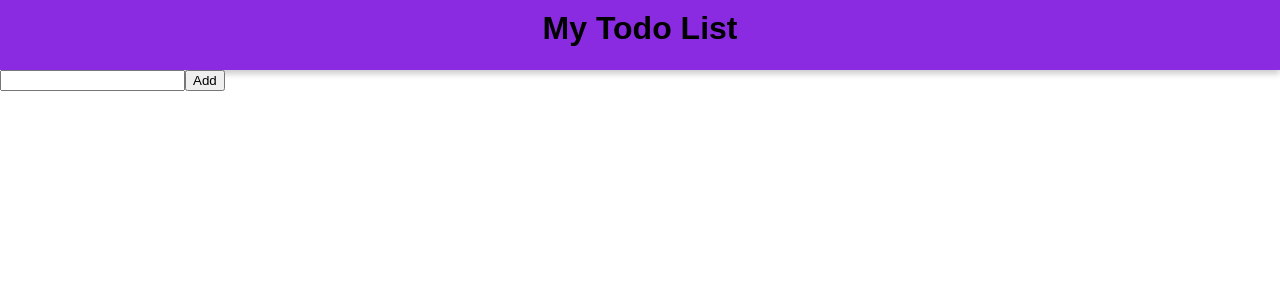
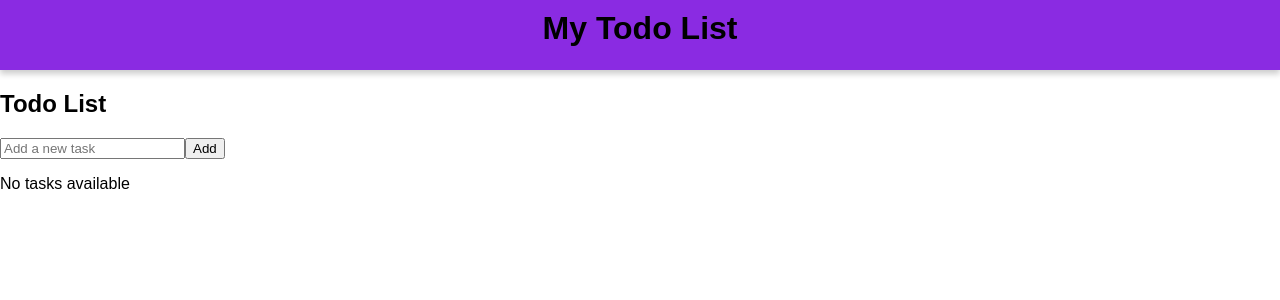
Before and after one commit to KMPKBandara/Taskly, a React (Vite) app in the folder taskly/: page / in a window 1280 px wide. Shown: the top 300 px of the page. Built offline with nearby package versions, Linux system fonts and the light colour scheme.

Commit message:
Set Todo List

```diff
--- /dev/null
+++ b/taskly/src/components/Form.jsx
@@ -0,0 +1,24 @@
+import { useState } from "react";
+
+export default function Form({ setTodos }) {
+  const [todo, setTodo] = useState("");
+
+  function handleSubmit(e) {
+    e.preventDefault();
+    if (!todo.trim()) return;
+    setTodos((prevTodos) => [...prevTodos, todo]);
+    setTodo("");
+  }
+
+  return (
+    <form onSubmit={handleSubmit}>
+      <input
+        onChange={(e) => setTodo(e.target.value)}
+        value={todo}
+        type="text"
+        placeholder="Add a new task"
+      />
+      <button type="submit">Add</button>
+    </form>
+  );
+}
--- a/taskly/src/components/Todo.jsx
+++ b/taskly/src/components/Todo.jsx
@@ -1,29 +1,15 @@
 import { useState } from "react";
-import TodoItem from "./TodoItem";
+import Form from "./Form";
+import TodoList from "./TodoList";
 
 export default function Todo() {
-  const [todo, setTodo] = useState("");
   const [todos, setTodos] = useState([]);
 
-  function handleSubmit(e) {
-    e.preventDefault();
-    setTodos([...todos, todo]);
-    setTodo("");
-  }
   return (
     <div>
-      <form action="" onSubmit={handleSubmit}>
-        <input
-          onChange={(e) => setTodo(e.target.value)}
-          value={todo}
-          type="text"
-        />
-        <button type="submit">Add</button>
-      </form>
-      {todos.map((item) => (
-        <TodoItem key={item} item={item} />
-      ))}
-      {console.log(todos)}
+      <h2>Todo List</h2>
+      <Form setTodos={setTodos} />
+      <TodoList todos={todos} />
     </div>
   );
 }
--- /dev/null
+++ b/taskly/src/components/TodoList.jsx
@@ -0,0 +1,11 @@
+export default function TodoList({ todos }) {
+  return (
+    <div>
+      {todos.length === 0 ? (
+        <p>No tasks available</p>
+      ) : (
+        todos.map((item, index) => <p key={index}>{item}</p>)
+      )}
+    </div>
+  );
+}
```
